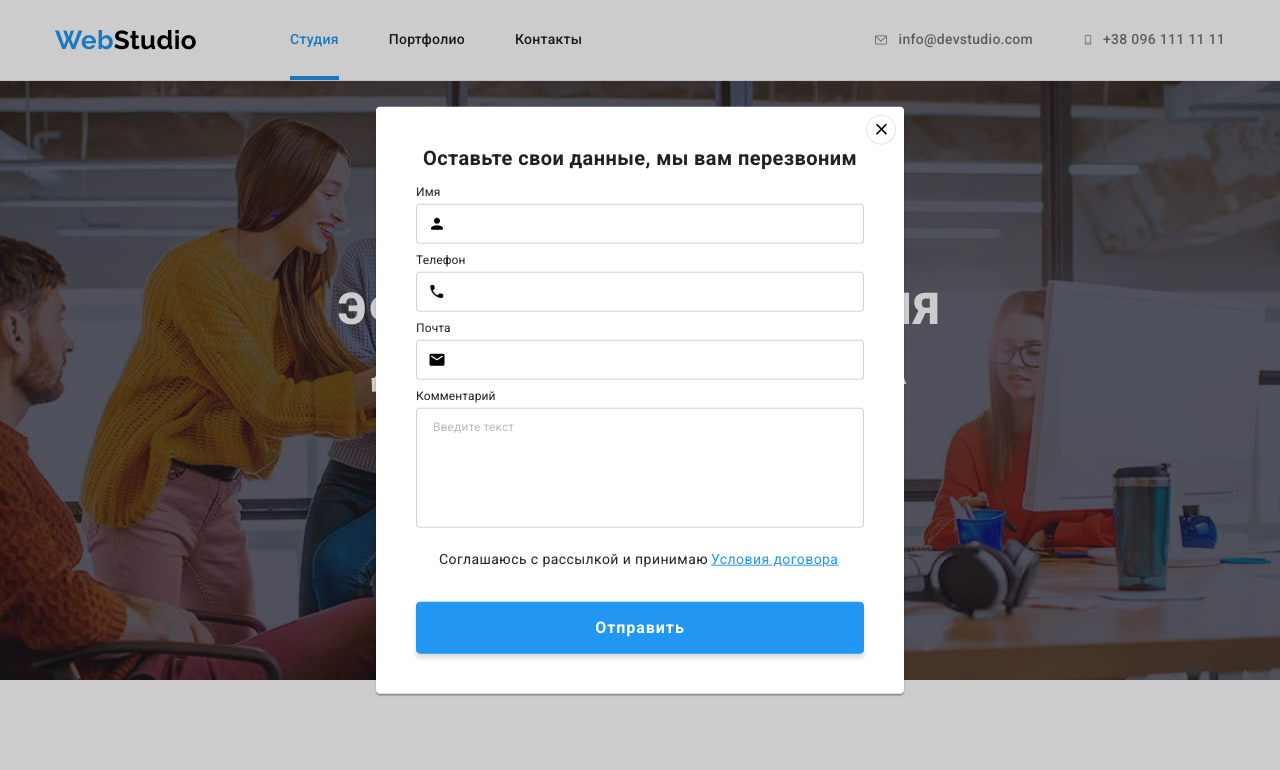
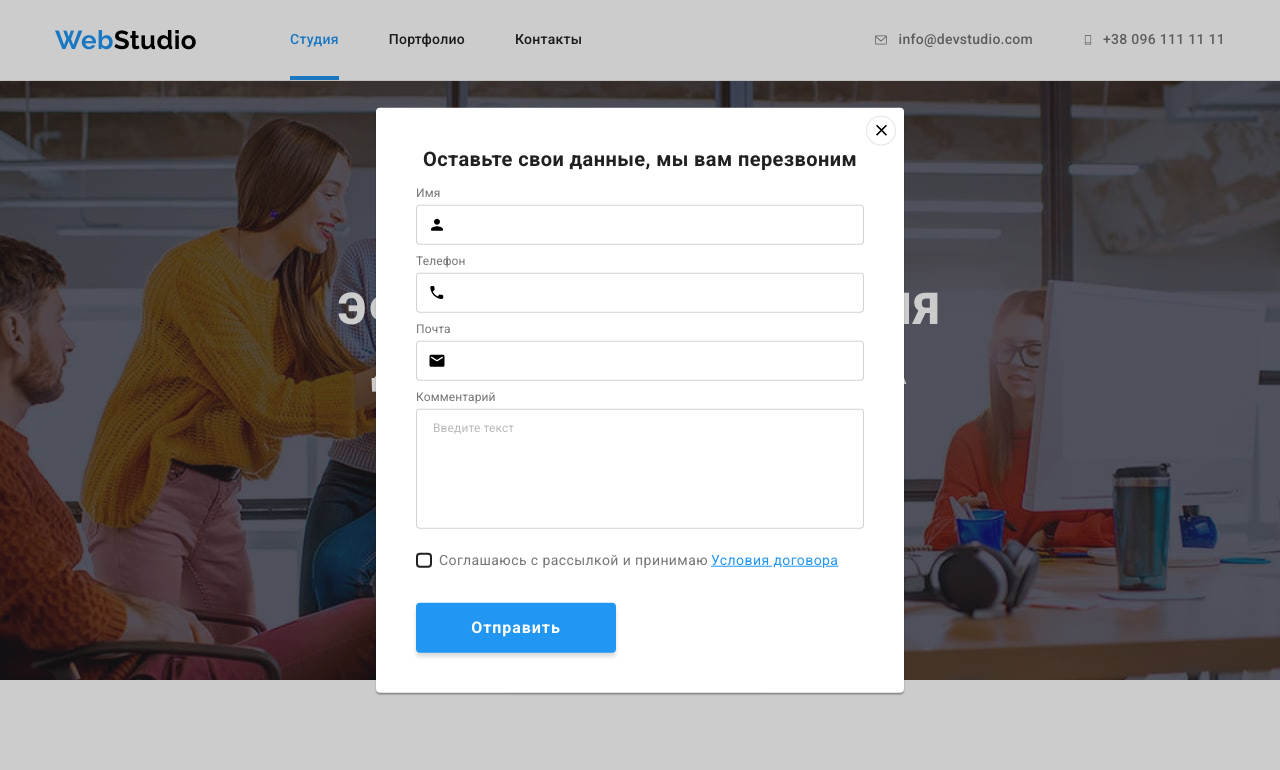
Before and after one commit to NataliiaSkhovka/goit-markup-hw-06, a plain HTML site: page index.html in a window 1280 px wide. Both pictures are taken after a click on the button "Заказать услугу". Shown: the top 770 px of the page. Drawn offline with nearby package versions, Linux system fonts and the light colour scheme.

Commit message:
mdbtnhov

```diff
--- a/css/styles.css
+++ b/css/styles.css
@@ -191,7 +191,7 @@ img {
   letter-spacing: 0.06em;
   border: none;
   border-radius: 4px;
-  transition: color 250ms  var(--timing-function), backgroud-color 250ms var(--timing-function);
+  transition: color 250ms var(--timing-function), backgroud-color 250ms var(--timing-function);
 }
 .main-btn:hover,
 .main-btn:focus {
@@ -466,7 +466,7 @@ img {
   display: block;
   box-shadow: 0px 1px 1px rgba(0, 0, 0, 0.12), 0px 4px 4px rgba(0, 0, 0, 0.06),
     1px 4px 6px rgba(0, 0, 0, 0.16);
-  transition:box-shadow 120ms var(--timing-function);
+  transition: box-shadow 120ms var(--timing-function);
 }
 .port-cards-link:hover,
 .port-cards-link:focus {
@@ -570,10 +570,10 @@ img {
   background-color: #2196f3;
   color: #ffffff;
 }
-.footer-form{
+.footer-form {
   margin-left: 93px;
 }
-.footer-title-label{
+.footer-title-label {
   display: block;
   font-size: 14px;
   font-weight: 700;
@@ -582,19 +582,19 @@ img {
   color: var(--primery-white-color);
   margin-bottom: 20px;
 }
-.footer-input{
+.footer-input {
   padding-left: 30px;
   background-color: inherit;
 
   width: 358px;
   height: 50px;
 
-  color:var(--primery-white-color);
+  color: var(--primery-white-color);
   border: 1px solid rgba(255, 255, 255, 0.3);
   filter: drop-shadow(0px 4px 4px rgba(0, 0, 0, 0.15));
   border-radius: 4px;
 }
-.footer-button{
+.footer-button {
   display: inline-flex;
   align-items: center;
   text-align: center;
@@ -614,9 +614,9 @@ img {
   line-height: 1.88;
   letter-spacing: 0.06em;
 }
-.icon-send{
+.icon-send {
   margin-left: 10px;
-  fill:currentColor ;
+  fill: currentColor;
 }
 /* Modal*/
 .backdrop {
@@ -629,7 +629,6 @@ img {
   opacity: 1;
   visibility: visible;
   transition: opasity 250ms var(--timing-function), visibility 250ms var(--timing-function);
-
 }
 .backdrop.is-hidden {
   opacity: 0;
@@ -678,21 +677,20 @@ img {
 .close-button:hover {
   fill: var(--accent-color);
 }
-.modal-form{
+.modal-form {
   padding: 40px;
-   display: flex;
   flex-direction: column;
   justify-content: center;
 }
-.modal-title{
+.modal-title {
   margin-bottom: 16px;
   margin-top: 0;
-
+  font-weight: 700;
   font-size: 20px;
   line-height: 1.15;
   text-align: center;
 
-  color: var(--title-text-color);
+  color: var(--secondary-text-color);
 }
 .modal-form-list {
   display: flex;
@@ -704,7 +702,7 @@ img {
   padding: 0;
   width: 100%;
 }
-.modal-form-item{
+.modal-form-item {
   position: relative;
   display: flex;
   flex-direction: column;
@@ -714,14 +712,14 @@ img {
 .modal-form-item:not(:last-child) {
   margin-bottom: 10px;
 }
-.modal-form-label{
+.modal-form-label {
   margin-bottom: 4px;
   font-size: 12px;
   line-height: 1.16;
   letter-spacing: 0.01em;
-   color:var(--primary-text-color)
+  color: var(--main-text-color);
 }
-.modal-form-input{
+.modal-form-input {
   height: 40px;
   margin: 0;
   padding: 0;
@@ -732,25 +730,25 @@ img {
   cursor: pointer;
 }
 .modal-form-input:focus,
-.modal-form-item textarea:focus{
+.modal-form-item textarea:focus {
   outline: none;
   border: 1px solid var(--accent-color);
 }
-.modal-icon{
+.modal-icon {
   position: absolute;
-  top:50%;
+  top: 50%;
   left: 12px;
 
   width: 18px;
   height: 18px;
 
-  transition: fill 250ms var(--timing-function)
+  transition: fill 250ms var(--timing-function);
 }
 
-.modal-form-input:focus + .modal-icon{
+.modal-form-input:focus + .modal-icon {
   fill: var(--accent-color);
 }
-.modal-form-item textarea::placeholder{
+.modal-form-item textarea::placeholder {
   font-size: 12px;
   line-height: 1.16;
   letter-spacing: 0.01em;
@@ -758,7 +756,7 @@ img {
   color: rgba(117, 117, 117, 0.5);
 }
 
-textarea{
+textarea {
   resize: none;
   height: 120px;
   padding: 12px 16px;
@@ -768,7 +766,7 @@ textarea{
   cursor: pointer;
 }
 
-.checkbox{
+.checkbox {
   position: absolute;
   width: 1px;
   height: 1px;
@@ -782,59 +780,67 @@ textarea{
   overflow: hidden;
 }
 
-.icon-checkbox{
+.icon-checkbox {
   display: inline-block;
   width: 16px;
   height: 15px;
 
   margin-right: 7px;
 
-  border: 2px solid var(--title-text-color) ;
+  border: 2px solid var(--secondary-text-color);
   border-radius: 4px;
+  cursor: pointer;
 }
 
-.checkbox:checked + .icon-checkbox{
+.checkbox:checked + .icon-checkbox {
   background-color: var(--accent-color);
   background-image: url('../images/icons/icon-check.svg');
   background-size: contain;
   background-origin: border-box;
   border-color: var(--accent-color);
   background-repeat: no-repeat;
+  cursor: pointer;
 }
 
-.label{
-  display:flex;
+.label {
+  display: flex;
   align-items: center;
   margin-bottom: 30px;
 
   line-height: 1.71;
-  color: var(--primary-text-color);
+  color: var(--main-text-color);
 }
 
-.policy-link{
+.policy-link {
   display: inline;
   color: var(--accent-color);
   margin-left: 3px;
 }
-.primary-button.submit{
+.modal-button.submit {
   padding: 10px 55px;
   box-shadow: 0px 4px 4px rgba(0, 0, 0, 0.15);
 }
-.primary-button{
-
-  min-width: 200px;
-  min-height: 50px;
+.modal-button {
+  width: 200px;
+  height: 50px;
   font-family: inherit;
   font-weight: 700;
   font-size: 16px;
   line-height: 1.88;
   letter-spacing: 0.06em;
-  border: 1px solid var(--accent-color);
+  border: none;
   border-radius: 4px;
 
   color: var(--primery-white-color);
   background-color: var(--accent-color);
   box-shadow: 0px 4px 4px rgba(0, 0, 0, 0.15);
-transition: color 250ms  var(--timing-function), backgroud-color 250ms var(--timing-function), box-shadow 250ms var(--timing-function);
-
+  transition: color 250ms var(--timing-function), backgroud-color 250ms var(--timing-function),
+    box-shadow 250ms var(--timing-function);
 }
+.modal-button:hover,
+.modal-button:focus {
+  color: var(--primery-white-color);
+  background-color: var(--accent-color);
+  box-shadow: 0px 4px 4px rgba(0, 0, 0, 0.15);
+  cursor: pointer;
+}
--- a/index.html
+++ b/index.html
@@ -367,7 +367,7 @@
     <!--Секція футер-->
     <footer class="footer">
       <div class="container footer-container">
-        <div class="footer-adress">
+        <div class="footer-address">
           <a
             class="footer-logo link"
             href="./index.html"
@@ -377,7 +377,7 @@
             <span class="accent">Web</span>
             Studio
           </a>
-          <adress class="address">
+          <address class="address">
             <ul id="contacts" class="list">
               <li class="footer-item">
                 <a
@@ -396,7 +396,7 @@
                 <a class="link foot-cont" href="tel:+380961111111">+38 096 111 11 11</a>
               </li>
             </ul>
-          </adress>
+          </address>
         </div>
         <div class="footer-social-thumb">
           <h2 class="footer-title">присоединяйтесь</h2>
@@ -460,12 +460,19 @@
           </svg>
         </button>
         <form class="modal-form" autocomplete="on">
-          <h2 class="modal-title">Оставьте свои данные, мы вам перезвоним</h2>
+          <p class="modal-title">Оставьте свои данные, мы вам перезвоним</p>
 
           <ul class="modal-form-list list">
             <li class="modal-form-item">
               <label class="modal-form-label" for="name">Имя</label>
-              <input type="text" id="name" class="modal-form-input" name="name" required autofocus />
+              <input
+                type="text"
+                id="name"
+                class="modal-form-input"
+                name="name"
+                required
+                autofocus
+              />
               <svg class="modal-icon">
                 <use href="./images/symbol-defs.svg#icon-person"></use>
               </svg>
@@ -498,7 +505,7 @@
             Соглашаюсь с рассылкой и принимаю <a href="" class="policy-link">Условия договора</a>
           </label>
 
-          <button type="submit" class="primary-button submit">Отправить</button>
+          <button type="submit" class="modal-button submit">Отправить</button>
         </form>
       </div>
     </div>
```
Also changed, not shown: portfolio.html (+1 -1 lines). Lines whose indentation alone changed are shown as unchanged.
